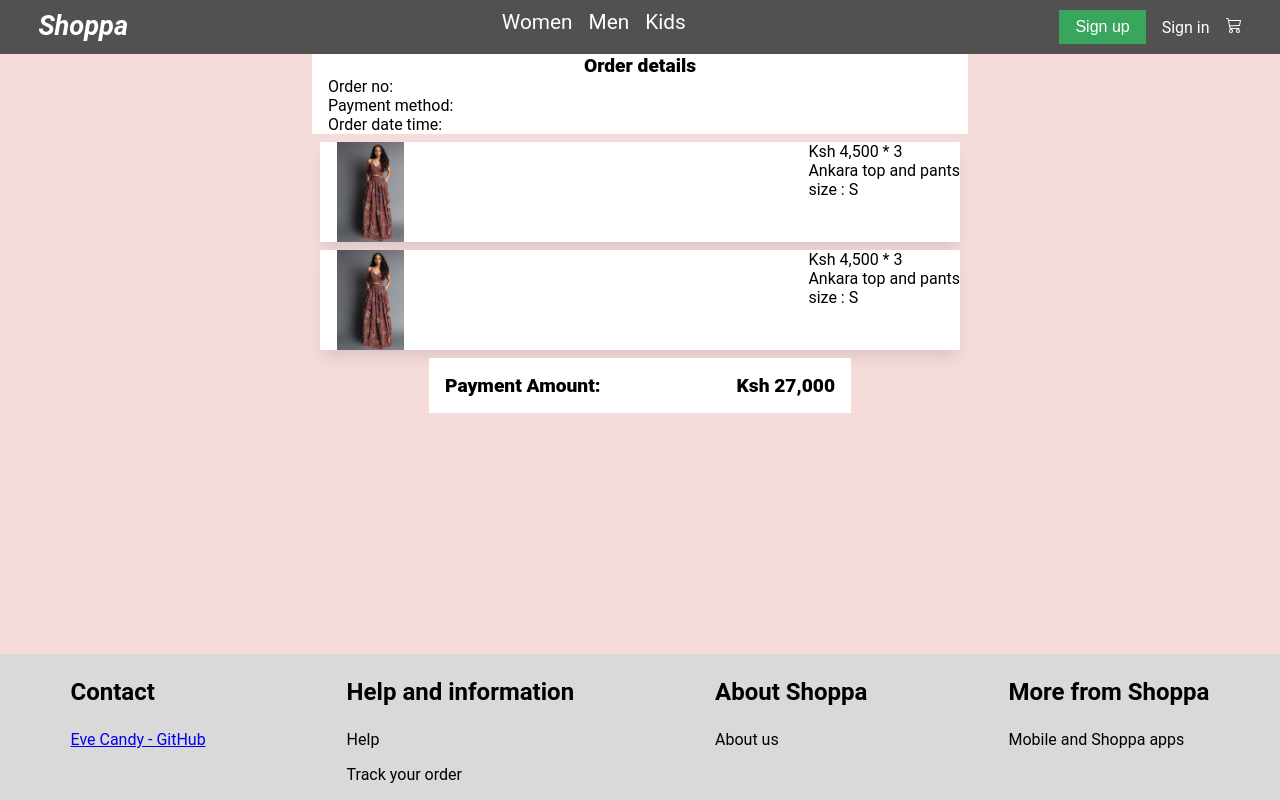
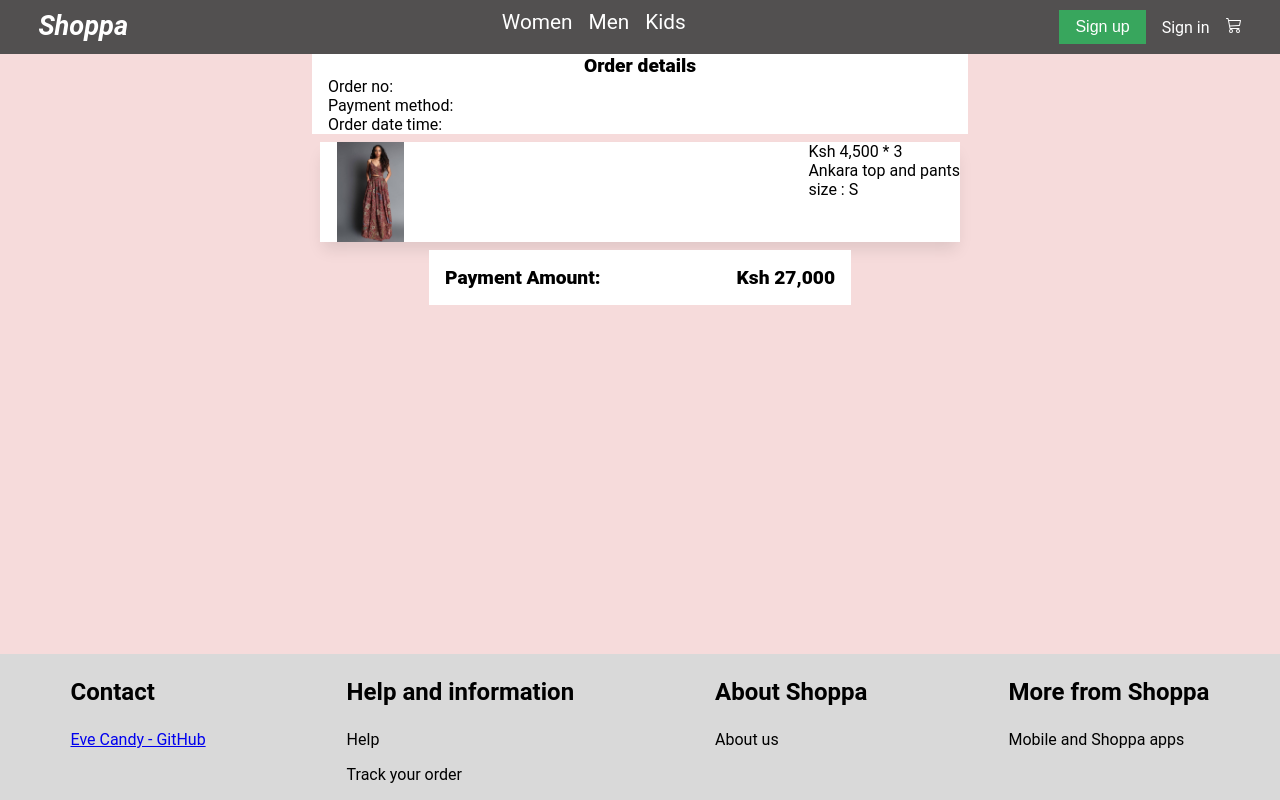
Before and after one commit to Evecandy/Shoppa-ecommerce-web-application, a React (Vite) app in the folder frontend/: page /order/cfhdgtkxf in a window 1280 px wide. Built offline with nearby package versions, Linux system fonts and the light colour scheme.

Commit message:
Styles admin dashboard

```diff
--- a/frontend/src/Pages/Admin/AdminDashboard.jsx
+++ b/frontend/src/Pages/Admin/AdminDashboard.jsx
@@ -1,12 +1,13 @@
-import Sidebar from '../../Components/Sidebar'
-import './AdminDashboard.css'
+import Sidebar from '../../Components/Sidebar';
+import Products from "../Products"
+import './AdminDashboard.css';
 function AdminDashboard() {
 
 
   return (
     <div className='dashboard'>
      <Sidebar/>
-
+     <Products/>
     </div>
   )
 }
--- a/frontend/src/Pages/OrderDetails.jsx
+++ b/frontend/src/Pages/OrderDetails.jsx
@@ -27,18 +27,6 @@ function OrderDetails() {
               </div>
             </div>
 
-            <div className="order-item">
-              <div
-                className="order-item-image"
-                style={{ backgroundImage: `url(${ankara}` }}
-              ></div>
-
-              <div className="order-item-details">
-                <div> Ksh 4,500 * 3 </div>
-                <div>Ankara top and pants</div>
-                <div>size : S</div>
-              </div>
-            </div>
           </div>
         </div>
       </div>
```
